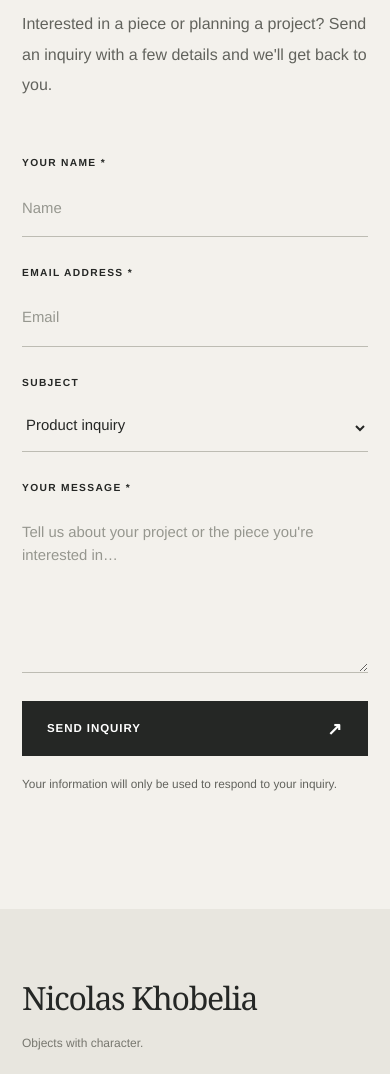
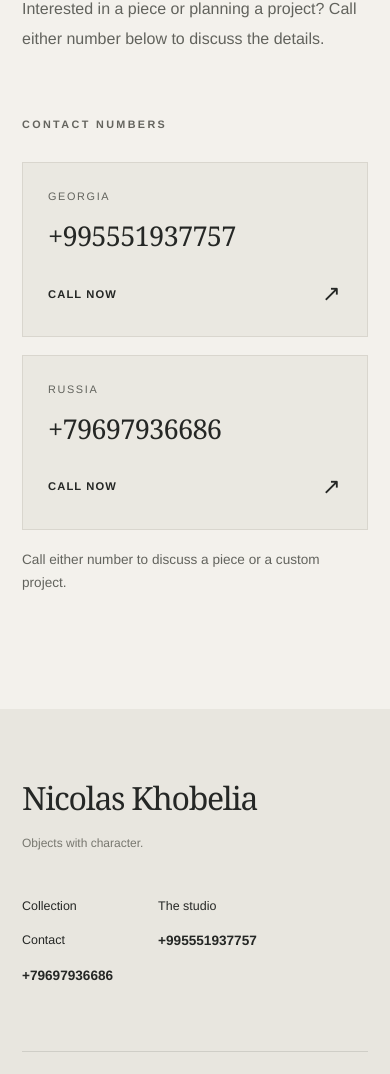
Before and after one commit to menhior1/NK_brother_Islam.BismiLLAh, an Astro site: page /en/contact in a window 390 px wide. Shown: the part 416-1490 px from the top of the page. Built offline with nearby package versions, Linux system fonts and the light colour scheme; Astro itself is replaced by a stand-in of ours.

Commit message:
Use direct phone contacts instead of inquiry form

```diff
--- a/src/components/Footer.astro
+++ b/src/components/Footer.astro
@@ -11,6 +11,8 @@ const year=new Date().getFullYear();
     <div class="footer-links" aria-label={words.navigation}>
       <a href={route(lang,'/works/')}>{words.collection}</a><a href={route(lang,'/about/')}>{words.studio}</a><a href={route(lang,'/contact/')}>{words.contact}</a>
       {site.instagramUrl && <a href={site.instagramUrl} target="_blank" rel="noopener noreferrer">Instagram ↗</a>}
+      <a class="footer-phone" href={`tel:${site.contactPhoneGeorgia}`}>{site.contactPhoneGeorgia}</a>
+      <a class="footer-phone" href={`tel:${site.contactPhoneRussia}`}>{site.contactPhoneRussia}</a>
     </div>
   </div>
   <div class="container footer-bottom"><span>© {year} Nicolas Khobelia</span><span>{words.footerBottom}</span></div>
--- a/src/components/pages/ContactPage.astro
+++ b/src/components/pages/ContactPage.astro
@@ -1,30 +1,43 @@
 ---
 import Layout from '../../layouts/Layout.astro';
 import site from '../../data/site.json';
-import {localized,route,t,type Language} from '../../lib/i18n';
-const {lang}=Astro.props as {lang:Language};
-const words=t(lang);
+import { localized, t, type Language } from '../../lib/i18n';
+
+const { lang } = Astro.props as { lang: Language };
+const words = t(lang);
+const phones = [
+  { region: words.phoneGeorgia, number: site.contactPhoneGeorgia },
+  { region: words.phoneRussia, number: site.contactPhoneRussia }
+].filter(phone => phone.number);
 ---
 <Layout lang={lang} title={words.contact} description={words.pageContactDesc}>
-  <section class="contact-section"><div class="container contact-grid"><div class="contact-intro"><p class="eyebrow eyebrow--dark">{words.contactEyebrow}</p><h1 class="display-title">{localized(site.contactTitle,lang)}</h1><p class="lead">{localized(site.contactDescription,lang)}</p>{site.contactEmail&&<p class="contact-email"><span>{words.emailTag}</span><a href={`mailto:${site.contactEmail}`}>{site.contactEmail}</a></p>}{site.instagramUrl&&<p class="contact-email"><span>{words.socialTag}</span><a href={site.instagramUrl} rel="noopener noreferrer" target="_blank">Instagram ↗</a></p>}</div>
-    <form class="inquiry-form" name="inquiry" method="POST" action={route(lang,'/thank-you/')} data-netlify="true" netlify-honeypot="bot-field">
-      <input type="hidden" name="form-name" value="inquiry" />
-      <input type="hidden" name="language" value={lang} />
-      <p class="honeypot"><label>{words.honeypot}: <input name="bot-field" /></label></p>
-      <div class="form-row"><label for="name">{words.name} <span aria-hidden="true">*</span></label><input type="text" id="name" name="name" placeholder={words.namePlaceholder} autocomplete="name" required minlength="2" /></div>
-      <div class="form-row"><label for="email">{words.email} <span aria-hidden="true">*</span></label><input type="email" id="email" name="email" placeholder="Email" autocomplete="email" required /></div>
-      <div class="form-row"><label for="subject">{words.subject}</label><select id="subject" name="subject"><option value="Product inquiry">{words.productInquiry}</option><option value="Custom project">{words.customProject}</option><option value="General question">{words.generalQuestion}</option></select></div>
-      <input type="hidden" name="product" id="product" value="" />
-      <p id="product-note" class="product-note" hidden data-prefix={words.regarding}></p>
-      <div class="form-row"><label for="message">{words.yourMessage} <span aria-hidden="true">*</span></label><textarea id="message" name="message" placeholder={words.messagePlaceholder} rows="6" required minlength="10"></textarea></div>
-      <button class="button button--dark" type="submit">{words.send} <span aria-hidden="true">↗</span></button>
-      <p class="form-privacy">{words.privacy}</p>
-    </form>
-  </div></section>
+  <section class="contact-section">
+    <div class="container contact-grid">
+      <div class="contact-intro">
+        <p class="eyebrow eyebrow--dark">{words.contactEyebrow}</p>
+        <h1 class="display-title">{localized(site.contactTitle,lang)}</h1>
+        <p class="lead">{localized(site.contactDescription,lang)}</p>
+        <p class="product-note" id="product-note" hidden data-prefix={words.regarding}></p>
+      </div>
+      <div class="contact-phones" aria-label={words.phoneContactLabel}>
+        <p class="eyebrow eyebrow--dark">{words.phoneContactLabel}</p>
+        {phones.map(({region, number}) => (
+          <a class="contact-phone" href={`tel:${number.replace(/[^+\d]/g,'')}`} aria-label={`${words.callButton}: ${number}`}>
+            <span class="contact-phone__region">{region}</span>
+            <strong>{number}</strong>
+            <span class="contact-phone__action">{words.callButton} <span aria-hidden="true">↗</span></span>
+          </a>
+        ))}
+        <p class="contact-phones__note">{words.callToDiscuss}</p>
+      </div>
+    </div>
+  </section>
   <script>
-    const product=new URLSearchParams(window.location.search).get('product');
-    const productInput=document.querySelector<HTMLInputElement>('#product');
-    const note=document.querySelector<HTMLElement>('#product-note');
-    if(product && productInput && note){productInput.value=product;note.textContent=`${note.dataset.prefix||'Regarding'}: ${product}`;note.hidden=false;}
+    const product = new URLSearchParams(window.location.search).get('product');
+    const note = document.querySelector<HTMLElement>('#product-note');
+    if (product && note) {
+      note.textContent = `${note.dataset.prefix || 'Regarding'}: ${product}`;
+      note.hidden = false;
+    }
   </script>
 </Layout>
--- a/src/data/site.json
+++ b/src/data/site.json
@@ -63,10 +63,11 @@
     "en": "Let's make something lasting."
   },
   "contactDescription": {
-    "ka": "გაინტერესებთ კონკრეტული ნივთი ან გეგმავთ პროექტს? მოგვწერეთ თქვენი სურვილების შესახებ და დაგიკავშირდებით.",
-    "ru": "Вас заинтересовало изделие или вы планируете проект? Напишите нам немного о своих пожеланиях, и мы ответим.",
-    "en": "Interested in a piece or planning a project? Send an inquiry with a few details and we'll get back to you."
+    "ka": "გაინტერესებთ კონკრეტული ნივთი ან გეგმავთ პროექტს? დაგვიკავშირდით ქვემოთ მითითებულ ნომრებზე, რათა განვიხილოთ დეტალები.",
+    "ru": "Вас заинтересовало изделие или вы планируете проект? Позвоните по одному из указанных номеров, чтобы обсудить детали.",
+    "en": "Interested in a piece or planning a project? Call either number below to discuss the details."
   },
   "instagramUrl": "",
-  "contactEmail": ""
+  "contactPhoneGeorgia": "+995551937757",
+  "contactPhoneRussia": "+79697936686"
 }
--- a/src/lib/i18n.ts
+++ b/src/lib/i18n.ts
@@ -16,6 +16,7 @@ ka: {
  aboutIntro:'მრგვალი ფორმებიდან დახვეწილ ფაქტურებამდე — ნამუშევრები აჩვენებს, როგორ შეიძლება პრაქტიკული ნივთი ინტერიერის გამორჩეულ ნაწილად იქცეს.', aboutIdea:'მარტივი იდეა', aboutStatement:'ფაქტურა, პროპორცია', aboutStatementEm:'და სივრცის შეგრძნება.', startConversation:'დავიწყოთ საუბარი',
  contactEyebrow:'დაუკავშირდით სახელოსნოს', emailTag:'ელფოსტა', socialTag:'სოციალური ქსელი', name:'თქვენი სახელი', namePlaceholder:'სახელი', email:'ელფოსტის მისამართი', subject:'თემა', productInquiry:'შეკითხვა ნივთის შესახებ', customProject:'ინდივიდუალური პროექტი', generalQuestion:'ზოგადი შეკითხვა', yourMessage:'თქვენი შეტყობინება', messagePlaceholder:'მოგვიყევით თქვენი პროექტის ან სასურველი ნივთის შესახებ…', send:'შეტყობინების გაგზავნა', privacy:'თქვენს ინფორმაციას მხოლოდ შეკითხვაზე საპასუხოდ გამოვიყენებთ.', regarding:'საუბარია ნივთზე', honeypot:'არ შეავსოთ ეს ველი',
  thanksTag:'შეტყობინება მიღებულია', thanksTitle:'გმადლობთ, რომ მოგვწერეთ.', thanksBody:'თქვენი შეტყობინება მივიღეთ. სახელოსნო მითითებულ საკონტაქტო ინფორმაციაზე გიპასუხებთ.', returnHome:'მთავარ გვერდზე დაბრუნება', notFound:'გვერდი ვერ მოიძებნა', notFoundBody:'დაათვალიერეთ კოლექცია ან დაბრუნდით მთავარ გვერდზე.', viewCollection:'კოლექციის ნახვა',
+ homeSeoTitle:'ხელნაკეთი ბეტონის ხელსაბანები და სააბაზანოს დიზაინი',homeSeoDescription:'აღმოაჩინეთ ნიკოლას ხობელიას ხელნაკეთი ბეტონის ხელსაბანები: მრგვალი და ოვალური ფორმები, ბუნებრივი ფაქტურები და თანამედროვე სააბაზანოს დიზაინი.',phoneContactLabel:'საკონტაქტო ნომრები',phoneGeorgia:'საქართველო',phoneRussia:'რუსეთი',callButton:'დარეკვა',callToDiscuss:'აირჩიეთ სასურველი ნომერი და დაგვიკავშირდით დეტალების გასარკვევად.',
  pageCollectionDesc:'ნიკოლას ხობელიას ბეტონის ხელსაბანებისა და სკულპტურული ნაკეთობების კოლექცია.', pageAboutDesc:'ნიკოლას ხობელიას ნამუშევრები და მიდგომა ბეტონის ხელნაკეთი ნივთების შექმნისადმი.', pageContactDesc:'დაუკავშირდით ნიკოლას ხობელიას ბეტონის ნაკეთობებისა და ინდივიდუალური პროექტების შესახებ.', brandDescriptor:'ბეტონის ნაკეთობები და ხელსაბანები',
  category: {Round:'მრგვალი',Oval:'ოვალური',Rectangular:'მართკუთხა',Custom:'ინდივიდუალური',Other:'სხვა'}
 },
@@ -25,8 +26,9 @@ ru: {
  collectionEyebrow:'КОЛЛЕКЦИЯ / 001',collectionTitle:'Коллекция',collectionIntro:'Исследование формы, материала и фактуры. Каждое изделие привносит в пространство свой характер.',filterLabel:'Фильтр по форме',all:'Все',objects:'ИЗДЕЛИЙ',filterEmpty:'В этой категории пока нет изделий.',
  back:'Назад к коллекции',object:'ИЗДЕЛИЕ',material:'Материал',finish:'Отделка',dimensions:'Размеры',inquire:'Узнать об изделии',availability:'По вопросам наличия и индивидуальных заказов свяжитесь с мастерской.',discover:'БОЛЬШЕ РАБОТ',viewAll:'Посмотреть все изделия',photo:'Посмотреть фото',basin:'раковина',
  aboutIntro:'От округлых силуэтов до тонких фактур поверхности — эти работы показывают, как практичный предмет становится выразительной частью интерьера.',aboutIdea:'ПРОСТАЯ ИДЕЯ',aboutStatement:'Фактура, пропорции',aboutStatementEm:'и чувство пространства.',startConversation:'Начать разговор',
- contactEyebrow:'НАПИСАТЬ В МАСТЕРСКУЮ',emailTag:'ПОЧТА',socialTag:'СОЦСЕТИ',name:'ВАШЕ ИМЯ',namePlaceholder:'Имя',email:'ЭЛЕКТРОННАЯ ПОЧТА',subject:'ТЕМА',productInquiry:'Вопрос об изделии',customProject:'Индивидуальный проект',generalQuestion:'Общий вопрос',yourMessage:'СООБЩЕНИЕ',messagePlaceholder:'Расскажите о вашем проекте или изделии, которое вам понравилось…',send:'Отправить запрос',privacy:'Мы используем ваши данные только для ответа на запрос.',regarding:'По поводу изделия',honeypot:'Не заполняйте это поле',
+ contactEyebrow:'СВЯЗАТЬСЯ С МАСТЕРСКОЙ',emailTag:'ПОЧТА',socialTag:'СОЦСЕТИ',name:'ВАШЕ ИМЯ',namePlaceholder:'Имя',email:'ЭЛЕКТРОННАЯ ПОЧТА',subject:'ТЕМА',productInquiry:'Вопрос об изделии',customProject:'Индивидуальный проект',generalQuestion:'Общий вопрос',yourMessage:'СООБЩЕНИЕ',messagePlaceholder:'Расскажите о вашем проекте или изделии, которое вам понравилось…',send:'Отправить запрос',privacy:'Мы используем ваши данные только для ответа на запрос.',regarding:'По поводу изделия',honeypot:'Не заполняйте это поле',
  thanksTag:'СООБЩЕНИЕ ПОЛУЧЕНО',thanksTitle:'Спасибо за ваше сообщение.',thanksBody:'Мы получили ваш запрос. Мастерская ответит по указанным контактным данным.',returnHome:'На главную',notFound:'Страница не найдена',notFoundBody:'Посмотрите коллекцию или вернитесь на главную.',viewCollection:'Посмотреть коллекцию',
+ homeSeoTitle:'Бетонные раковины ручной работы',homeSeoDescription:'Коллекция бетонных раковин Николаса Хобелии: круглые и овальные накладные модели, натуральные фактуры и современный дизайн ванной комнаты.',phoneContactLabel:'ТЕЛЕФОНЫ ДЛЯ СВЯЗИ',phoneGeorgia:'Грузия',phoneRussia:'Россия',callButton:'Позвонить',callToDiscuss:'Позвоните по удобному номеру, чтобы обсудить изделие или проект.',
  pageCollectionDesc:'Коллекция бетонных раковин и скульптурных предметов Николаса Хобелии.',pageAboutDesc:'Мастерство и взгляд Николаса Хобелии на работу с бетоном.',pageContactDesc:'Свяжитесь с Николасом Хобелией по поводу изделий из бетона и индивидуальных проектов.',brandDescriptor:'Бетонные изделия и раковины',
  category:{Round:'Круглая',Oval:'Овальная',Rectangular:'Прямоугольная',Custom:'На заказ',Other:'Другая'}
 },
@@ -38,6 +40,7 @@ en: {
  aboutIntro:'From rounded silhouettes to subtle surface textures, the work explores how a practical object can become a distinctive part of an interior.',aboutIdea:'A SIMPLE IDEA',aboutStatement:'Texture, proportion,',aboutStatementEm:'and a sense of place.',startConversation:'Start a conversation',
  contactEyebrow:'CONTACT THE STUDIO',emailTag:'EMAIL',socialTag:'SOCIAL',name:'YOUR NAME',namePlaceholder:'Name',email:'EMAIL ADDRESS',subject:'SUBJECT',productInquiry:'Product inquiry',customProject:'Custom project',generalQuestion:'General question',yourMessage:'YOUR MESSAGE',messagePlaceholder:"Tell us about your project or the piece you're interested in…",send:'Send inquiry',privacy:'Your information will only be used to respond to your inquiry.',regarding:'Regarding',honeypot:"Don't fill this out",
  thanksTag:'MESSAGE RECEIVED',thanksTitle:'Thank you for reaching out.',thanksBody:"We've received your inquiry. The studio will respond using the contact details you provided.",returnHome:'Return home',notFound:'Page not found',notFoundBody:'Discover the collection or return to the homepage.',viewCollection:'View collection',
+ homeSeoTitle:'Handmade Concrete Basins & Bathroom Sinks',homeSeoDescription:'Explore handmade concrete basins by Nicolas Khobelia: round and oval countertop sinks, natural textures, and refined modern bathroom design.',phoneContactLabel:'CONTACT NUMBERS',phoneGeorgia:'Georgia',phoneRussia:'Russia',callButton:'Call now',callToDiscuss:'Call either number to discuss a piece or a custom project.',
  pageCollectionDesc:'Explore concrete basins and sculptural objects by Nicolas Khobelia.',pageAboutDesc:"The craft and perspective behind Nicolas Khobelia's concrete objects.",pageContactDesc:'Contact Nicolas Khobelia about concrete pieces and project inquiries.',brandDescriptor:'Concrete Objects & Basins',
  category:{Round:'Round',Oval:'Oval',Rectangular:'Rectangular',Custom:'Custom',Other:'Other'}
 }
--- a/src/styles/global.css
+++ b/src/styles/global.css
@@ -163,28 +163,22 @@ img { display: block; max-width: 100%; }
 .about-statement .display-title { margin: 25px 0 0; font-size: clamp(3.2rem, 6vw, 7.5rem); }
 .about-statement .display-title em { color: #8d8c81; }
 
-/* Contact */
+/* Contact — telephone-only, no submission form */
 .contact-section { padding: clamp(75px, 9vw, 145px) 0 clamp(115px, 13vw, 200px); }
-.contact-grid { display: grid; grid-template-columns: .94fr 1.06fr; gap: clamp(55px, 11vw, 180px); }
-.contact-intro .display-title { font-size: clamp(3.7rem, 5.8vw, 7rem); margin: 32px 0; }
-.contact-intro .lead { line-height: 1.9; color: var(--ink-soft); max-width: 440px; font-size: 1rem; }
-.contact-email { display: flex; flex-direction: column; gap: 12px; margin-top: 50px; }
-.contact-email span { font-size: .65rem; letter-spacing: .2em; color: var(--ink-soft); }
-.contact-email a { font-family: var(--display); font-size: 1.4rem; }
-.inquiry-form { padding-top: 20px; }
-.form-row { display: flex; flex-direction: column; margin-bottom: 28px; }
-.form-row label { font-size: .64rem; font-weight: 600; letter-spacing: .13em; margin-bottom: 15px; }
-.form-row input, .form-row select, .form-row textarea { width: 100%; border: none; border-bottom: 1px solid #bdbcb3; background: transparent; border-radius: 0; padding: 11px 0 17px; outline: none; color: var(--ink); font-size: .93rem; }
-.form-row textarea { resize: vertical; min-height: 135px; }
-.form-row input::placeholder, .form-row textarea::placeholder { color: #96978f; }
-.form-row input:focus, .form-row select:focus, .form-row textarea:focus { border-bottom-color: #2b2d2a; }
-.inquiry-form .button { width: 100%; }
-.form-privacy { font-size: .74rem; color: var(--ink-soft); margin-top: 20px; }
-.product-note { padding: 12px 14px; background: #dfded6; font-size: .8rem; margin: 0 0 23px; }
-.honeypot { position: absolute; height: 1px; width: 1px; overflow: hidden; clip-path: inset(100%); }
-.thank-you { min-height: 68vh; display: flex; align-items: center; }
-.thank-you .display-title { max-width: 950px; margin: 25px 0; }
-.thank-you p:not(.eyebrow) { color: var(--ink-soft); font-size: 1rem; line-height: 1.7; margin-bottom: 28px; }
+.contact-grid { display:grid; grid-template-columns:.94fr 1.06fr; gap:clamp(55px, 11vw, 180px); align-items:start; }
+.contact-intro .display-title { font-size:clamp(3.4rem, 5.8vw, 7rem); margin:32px 0; }
+.contact-intro .lead { line-height:1.9; color:var(--ink-soft); max-width:460px; font-size:1rem; }
+.contact-phones { display:flex; flex-direction:column; gap:18px; padding-top:26px; }
+.contact-phones > .eyebrow { margin-bottom:11px; }
+.contact-phone { display:flex; flex-direction:column; gap:12px; padding:clamp(25px, 3vw, 45px); border:1px solid var(--edge); background:#eae8e1; transition:background .2s, transform .2s; }
+.contact-phone:hover { background:#e0ddd4; transform:translateY(-2px); }
+.contact-phone__region { font-size:.68rem; letter-spacing:.15em; text-transform:uppercase; color:var(--ink-soft); }
+.contact-phone strong { font-family:var(--display); font-size:clamp(1.55rem, 2.6vw, 2.8rem); font-weight:400; letter-spacing:-.03em; overflow-wrap:anywhere; }
+.contact-phone__action { display:flex; align-items:center; justify-content:space-between; margin-top:8px; font-size:.7rem; font-weight:600; letter-spacing:.1em; text-transform:uppercase; }
+.contact-phone__action span { font-size:1.4rem; font-weight:400; }
+.contact-phones__note { font-size:.85rem; line-height:1.7; color:var(--ink-soft); }
+.product-note { padding:12px 14px; background:#dfded6; font-size:.83rem; margin-top:26px; }
+@media (max-width:480px) { .contact-phone strong { font-size:clamp(1.4rem,7vw,2rem); } }
 
 /* Footer */
 .site-footer { padding-top: clamp(65px, 7vw, 112px); background: #e8e6df; }
@@ -194,6 +188,7 @@ img { display: block; max-width: 100%; }
 .footer-links { display: grid; grid-template-columns: repeat(2, auto); gap: 15px 45px; }
 .footer-links a { font-size: .78rem; }
 .footer-links a:hover { text-decoration: underline; }
+.footer-links a.footer-phone { font-weight:600; font-size:.85rem; white-space:nowrap; }
 .footer-bottom { border-top: 1px solid #cfcec7; padding: 25px 0; display: flex; justify-content: space-between; gap: 15px; color: #77776f; font-size: .72rem; }
 
 @media (max-width: 950px) {
```
Also changed, not shown: .pages.yml.
